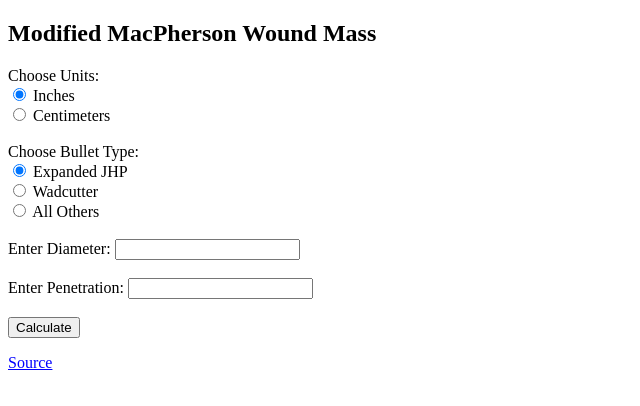
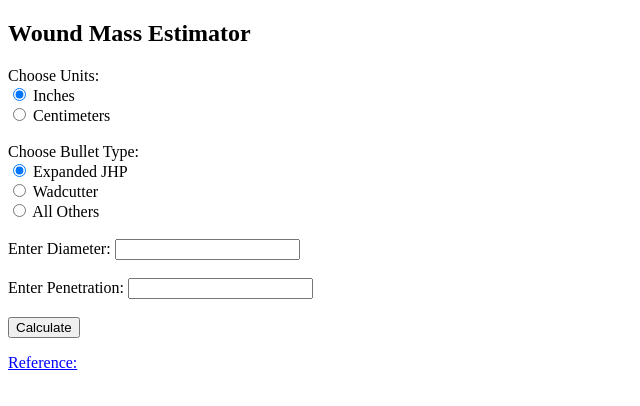
Before and after one commit to pettypace/virgel, a plain HTML site: page duncan.html in a window 1280 px wide. Shown: the whole page, without its empty margins (0-640 px from the left). Drawn offline with Linux system fonts and the light colour scheme.

Commit message:
update duncan.html

```diff
--- a/duncan.html
+++ b/duncan.html
@@ -3,7 +3,7 @@
 <head>
     <meta charset="UTF-8">
     <meta name="viewport" content="width=device-width, initial-scale=1.0">
-    <title>Modified MacPherson Wound Mass</title>
+    <title>Wound Mass Estimator</title>
 
       <style>
        .source-trigger {
@@ -69,7 +69,7 @@
 
 
 
-    <h2>Modified MacPherson Wound Mass</h2>
+    <h2>Wound Mass Estimator</h2>
 
     <form onsubmit="event.preventDefault(); calculateWoundMass();">
 
@@ -100,7 +100,7 @@
 
   <p>
    <span id="ke-output"></span>
-    <span class="source-trigger">Source
+    <span class="source-trigger">Reference:
         <span class="tooltip-text">
             MacPherson, Duncan, <i>Bullet Penetration</i>, 1994.
         </span>
```
